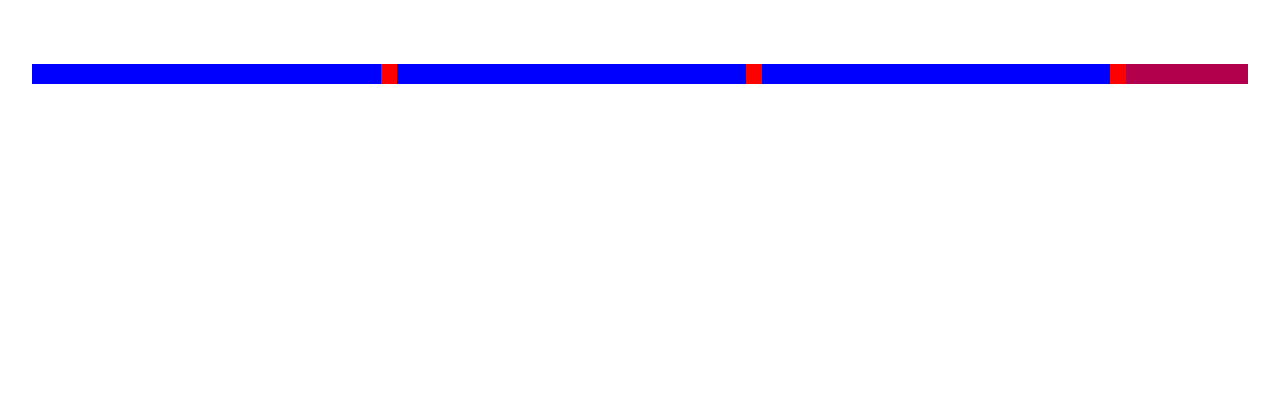
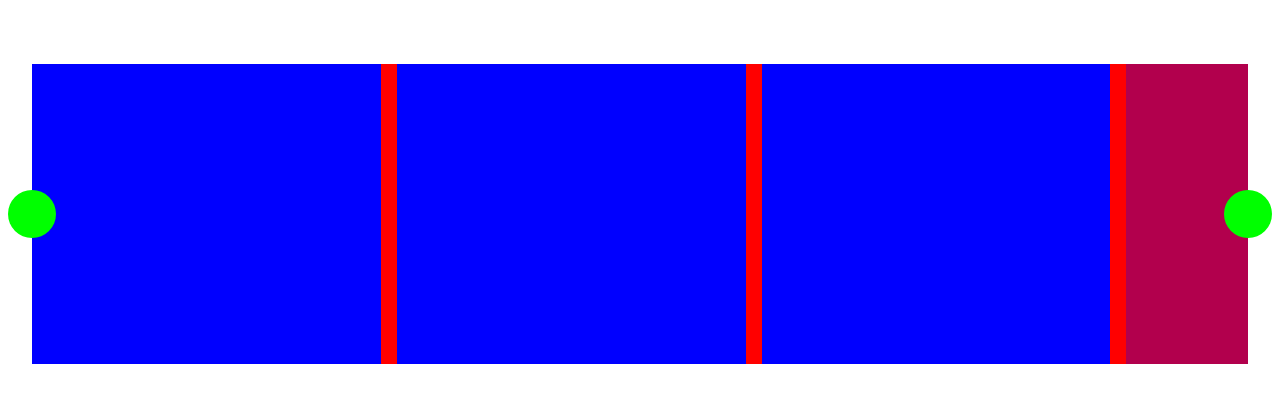
Before and after one commit to Henrique1204/Slide-React, a React (Create React App) app: page / in a window 1280 px wide. Shown: the top 402 px of the page. Built offline with nearby package versions, Linux system fonts and the light colour scheme; the HTML template or start-up script is replaced by a standard one.

Commit message:
Criar botoes para mover slide

```diff
--- /dev/null
+++ b/src/Componentes/SlideButtonArrow/SlideButtonArrow.jsx
@@ -0,0 +1,8 @@
+import React from 'react';
+import { Container } from './SlideButtonArrow.styled';
+
+const SlideButtonArrow = ({ direcao, onClick }) => {
+    return <Container direcao={direcao} onClick={onClick} ></Container>;
+}
+
+export default SlideButtonArrow;
--- /dev/null
+++ b/src/Componentes/SlideButtonArrow/SlideButtonArrow.styled.js
@@ -0,0 +1,15 @@
+import styled from "styled-components";
+
+export const Container = styled.button`
+    width: 3rem;
+    height: 3rem;
+    border: none;
+    border-radius: 50%;
+    background-color: #0F0;
+    position: absolute;
+    top: calc(50% - 1.5rem);
+    left: ${(props) => props.direcao === 'left' ? '-1.5rem' : 'initial'};
+    right: ${(props) => props.direcao === 'right' ? '-1.5rem' : 'initial'};
+    z-index: 1;
+    cursor: pointer;
+`;
--- a/src/Componentes/SlideItem/SlideItem.jsx
+++ b/src/Componentes/SlideItem/SlideItem.jsx
@@ -1,7 +1,7 @@
 import React from 'react';
 import { Container } from './SlideItem.styled';
 
-const SlideItem = ({ vistaSlide }) => {
+const SlideItem = ({ vistaSlide, scrollX }) => {
     const [foraDeVista, setForaDeVista] = React.useState(false);
     const slideItemRef = React.useRef();
 
@@ -12,6 +12,7 @@ const SlideItem = ({ vistaSlide }) => {
             const { x, width } = slideItemRef.current.getBoundingClientRect();
             const posicaoVistaFim = x + width;
 
+            console.log(posicaoVistaFim);
             setForaDeVista(x < inicio || posicaoVistaFim > fim);
         }
     }, [vistaSlide]);
--- a/src/Componentes/SlideItem/SlideItem.styled.js
+++ b/src/Componentes/SlideItem/SlideItem.styled.js
@@ -2,7 +2,7 @@ import styled from "styled-components";
 
 export const Container = styled.div`
     min-width: calc(30% - 1rem);
-    height: 20px;
+    height: 300px;
     background-color: #00F;
     opacity: ${(props) => props.foraDeVista ? 0.3 : 1};
 
--- a/src/Componentes/SlideWrapper/SlideWrapper.jsx
+++ b/src/Componentes/SlideWrapper/SlideWrapper.jsx
@@ -1,32 +1,49 @@
 import React from 'react';
+
+import { Container, Slide } from './SlideWrapper.styled';
+
+import SlideButtonArrow from '../SlideButtonArrow/SlideButtonArrow';
 import SlideItem from '../SlideItem';
-import { Container } from './SlideWrapper.styled';
 
 const SlideWrapper = () => {
     const slideWrapperRef = React.useRef();
     const slideRef = React.useRef();
 
     const [slideVistaTela, setSlideVistaTela] = React.useState(null);
+    const [slideScrollX, setSlideScrollX] = React.useState(0);
+
+    const moverParaEsquerda = () => setSlideScrollX((scrollX) => scrollX + 400);
+    const moverParaDireita = () => setSlideScrollX((scrollX) => scrollX - 400);
 
     React.useEffect(() => {
         const slideWrapper = slideWrapperRef.current.getBoundingClientRect();
         const slide = slideRef.current.getBoundingClientRect();
 
-        const slideVistaScroll = slide.x + slideWrapper.x;
-        const finalVista = slide.width - slideVistaScroll;
+        const inicioVista = slideScrollX + slideWrapper.x;
+        const finalVista = slide.width - inicioVista;
 
-        setSlideVistaTela({ inicio: slideWrapper.x, fim: finalVista });
-    }, [slideRef]);
+        setSlideVistaTela({ inicio: inicioVista, fim: finalVista });
+    }, [slideRef, slideScrollX]);
+
+    React.useEffect(() => {
+        console.log('##################');
+    }, [slideScrollX]);
 
     return (
-        <Container ref={slideWrapperRef}>
-            <div ref={slideRef}>
-                <SlideItem vistaSlide={slideVistaTela} />
-                <SlideItem vistaSlide={slideVistaTela} />
-                <SlideItem vistaSlide={slideVistaTela} />
-                <SlideItem vistaSlide={slideVistaTela} />
-                <SlideItem vistaSlide={slideVistaTela} />
-            </div>
+        <Container>
+            <SlideButtonArrow direcao='left' onClick={moverParaEsquerda} />
+
+            <Slide ref={slideWrapperRef}>
+                <div ref={slideRef} style={{ transform: `translateX(${slideScrollX}px)` }}>
+                    <SlideItem vistaSlide={slideVistaTela} scrollX={slideScrollX} />
+                    <SlideItem vistaSlide={slideVistaTela} scrollX={slideScrollX} />
+                    <SlideItem vistaSlide={slideVistaTela} scrollX={slideScrollX} />
+                    <SlideItem vistaSlide={slideVistaTela} scrollX={slideScrollX} />
+                    <SlideItem vistaSlide={slideVistaTela} scrollX={slideScrollX} />
+                </div>
+            </Slide>
+
+            <SlideButtonArrow direcao='right' onClick={moverParaDireita} />
         </Container>
     );
 };
--- a/src/Componentes/SlideWrapper/SlideWrapper.styled.js
+++ b/src/Componentes/SlideWrapper/SlideWrapper.styled.js
@@ -2,12 +2,16 @@ import styled  from "styled-components";
 
 export const Container = styled.div`
     width: 100%;
-    height: 20px;
+    position: relative;
     background-color: #F00;
+`;
+
+export const Slide = styled.div`
+    width: 100%;
     overflow: hidden;
 
     & > div {
-        width: 100%;
         display: flex;
+        /* transition: transform 0.3s ease; */
     }
 `;
```
